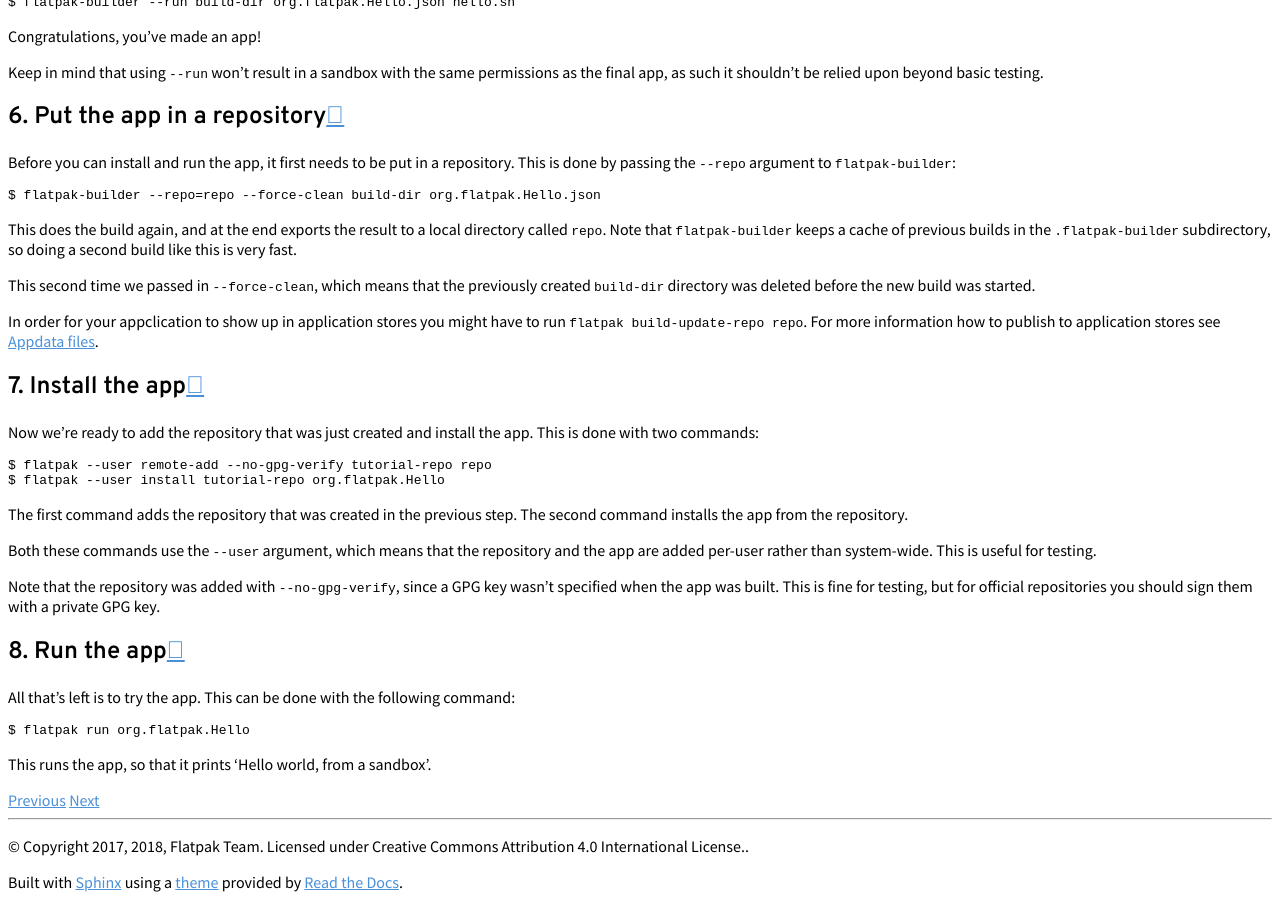
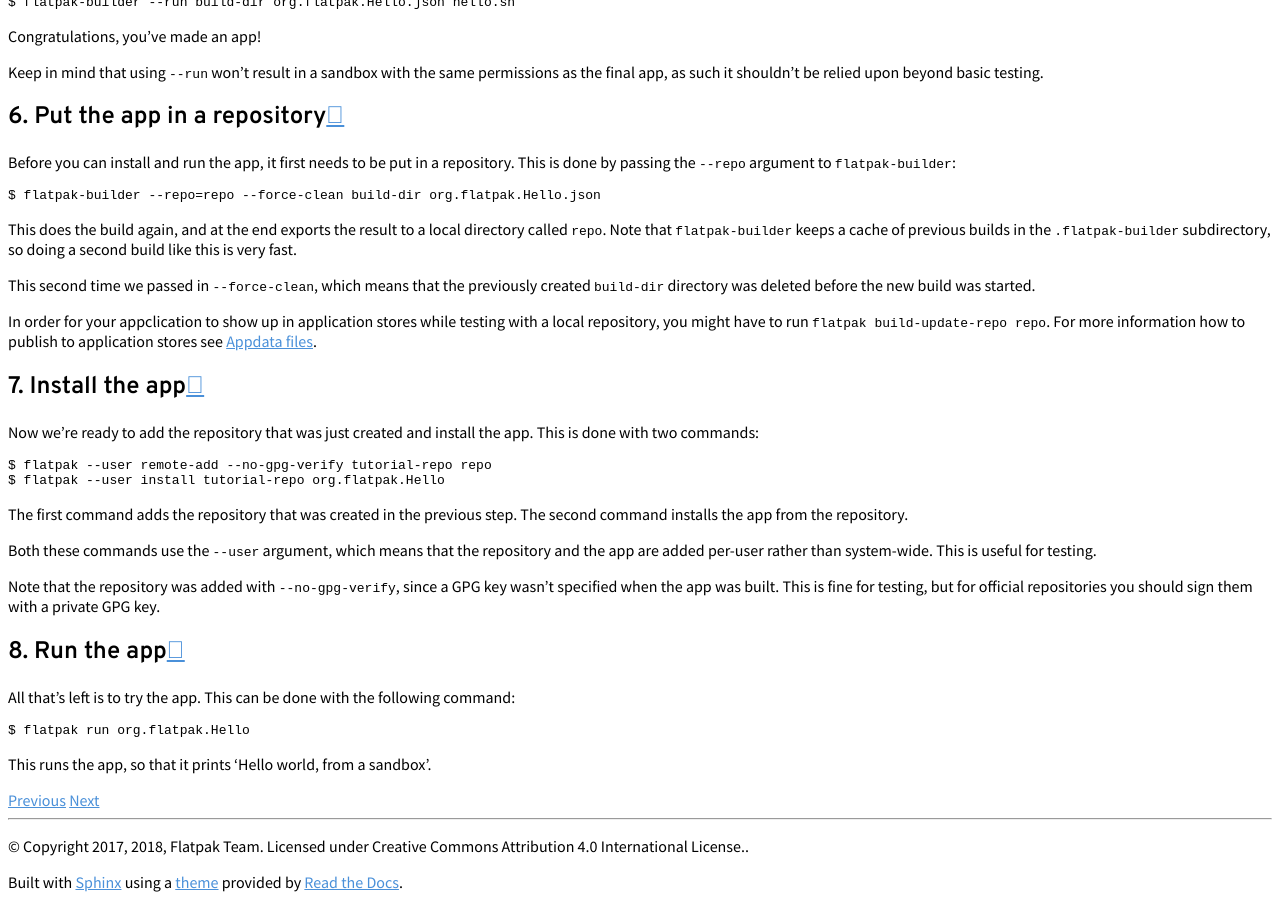
Before and after one commit to flatpak/flatpak-docs, a Sphinx documentation site: the page built from docs/first-build.rst, in a window 1280 px wide and 900 px high, scrolled down 1887 px. Built offline with Sphinx 7.4.7 and the Read the Docs theme 2.0.0, drawn with Linux system fonts in a browser that asks for light colours.

Commit message:
clarify local testing
Clarify that the command is only needed for local testing.

```diff
--- a/docs/first-build.rst
+++ b/docs/first-build.rst
@@ -117,7 +117,7 @@ This second time we passed in ``--force-clean``, which means that the
 previously created ``build-dir`` directory was deleted before the new build was
 started.
 
-In order for your appclication to show up in application stores you might have
+In order for your appclication to show up in application stores while testing with a local repository, you might have
 to run ``flatpak build-update-repo repo``.
 For more information how to publish to application stores see `Appdata files <http://docs.flatpak.org/en/latest/freedesktop-quick-reference.html#appdata-files>`_.
 
```
